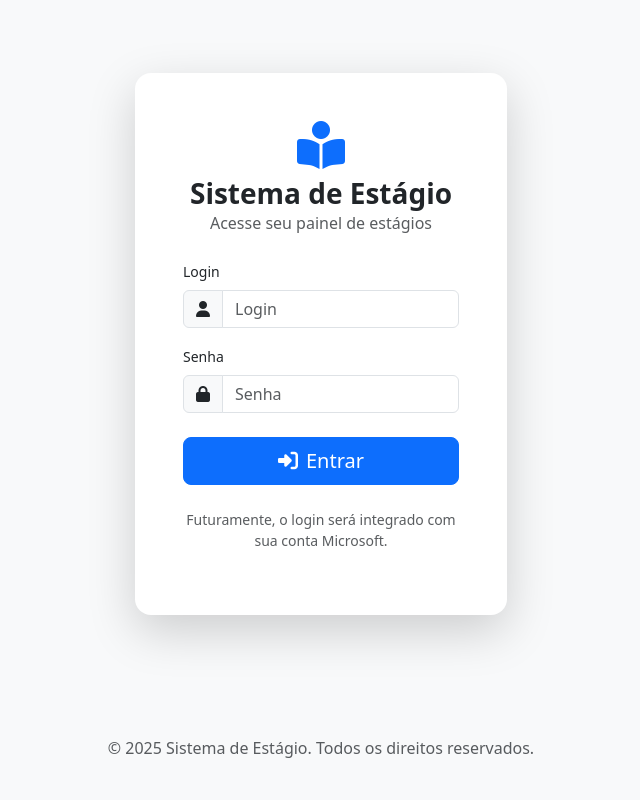
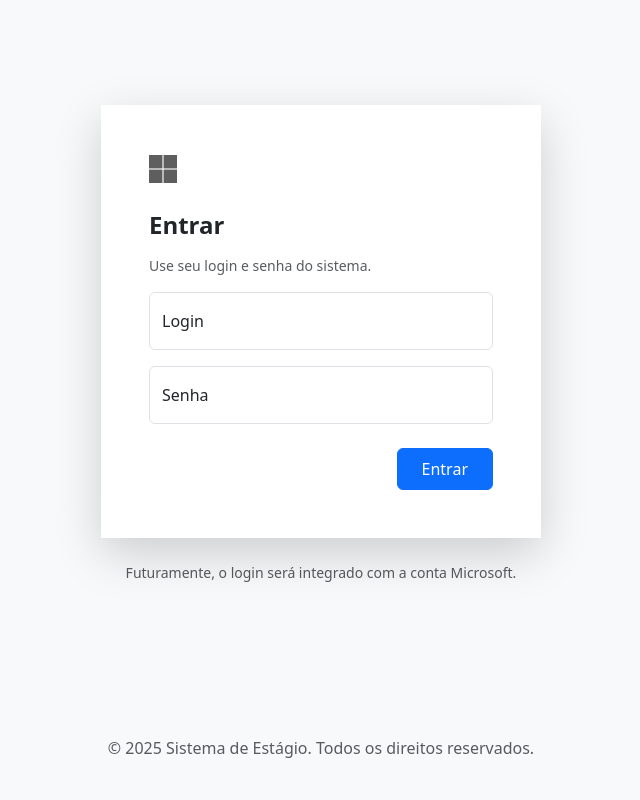
Before and after one commit to BrenoStuff/sistema-estagio, a PHP site: page /login.php in a window 1280 px wide. Shown: the whole page, without its empty margins (319-959 px from the left). Run offline with PHP 8.4, Linux system fonts and the light colour scheme.

Commit message:
Atualização visual do login

```diff
--- a/login.php
+++ b/login.php
@@ -1,82 +1,79 @@
 <?php require 'config.php'; ?>
 <?php
 // Define $title ANTES de incluir o head.php
-$title = SIS_NAME . " - Login";
+$title = SIS_NAME . " - Entrar";
 ?>
 <?php require 'components/head.php'; ?>
 
 <!--
-  Layout de <body> modificado para centralizar o conteúdo:
-  - d-flex: Ativa o Flexbox
-  - flex-column: Organiza os itens em coluna (main e footer)
-  - min-vh-100: Garante que o corpo ocupe pelo menos 100% da altura da tela
-  - bg-body-tertiary: Fundo que reage ao modo claro/escuro
+  CSS Adicional para o estilo Microsoft:
+  - Define a largura máxima do card e o fundo branco
 -->
-<body class="d-flex flex-column min-vh-100 bg-body-tertiary">
+<style>
+  .login-card-wrapper {
+    max-width: 440px;
+    width: 100%;
+  }
+</style>
 
-    <!--
-      Container principal:
-      - flex-grow-1: Faz este container "crescer" e ocupar o espaço, empurrando o footer para baixo.
-      - d-flex align-items-center justify-content-center: Centraliza o card de login vertical e horizontalmente.
-    -->
+
+<body class="d-flex flex-column min-vh-100 bg-light">
   <main class="container flex-grow-1 d-flex align-items-center justify-content-center">
-        <div class="col-lg-4 col-md-6 col-sm-8">
+    <div class="login-card-wrapper">
+      <div class="card shadow-lg border-0 rounded-3">
+        <div class="card-body bg-white p-4 p-sm-5">
 
-            <!-- Card de Login -->
-            <div class="card shadow-lg border-0 rounded-4">
-                <div class="card-body p-4 p-sm-5">
-
-                    <!-- Título e Ícone -->
-                    <div class="text-center mb-4">
-                        <i class="fas fa-book-reader fa-3x text-primary"></i>
-                        <h1 class="h3 fw-bold mt-2 mb-0"><?php echo SIS_NAME; ?></h1>
-                        <p class="text-muted">Acesse seu painel de estágios</p>
+          <!-- Logo -->
+          <div class="mb-4">
+            <i class="fab fa-microsoft fa-2x" style="color: #5E5E5E;"></i>
           </div>
 
-                    <!-- Alerta de Erro (movido para dentro do card) -->
+          <h1 class="h4 fw-bold mb-3">Entrar</h1>
+          <p class="text-muted small">Use seu login e senha do sistema.</p>
+
+
+          <!-- Aviso de Erro -->
           <?php if (isset($_GET['aviso'])) { ?>
-                        <div class="alert alert-danger alert-dismissible fade show" role="alert">
-                            <i class="fas fa-exclamation-triangle me-2"></i>
+            <div class="alert alert-danger p-2 small mb-3" role="alert">
               <?php echo htmlspecialchars($_GET['aviso']); // Adiciona h() por segurança ?>
-                            <button type="button" class="btn-close" data-bs-dismiss="alert" aria-label="Close"></button>
             </div>
           <?php } ?>
 
-                    <!-- Formulário com Input Groups -->
           <form action="<?php echo BASE_URL;?>backend/auth/login.php" method="POST">
-                        <label for="login" class="form-label small">Login</label>
-                        <div class="input-group mb-3">
-                            <span class="input-group-text"><i class="fas fa-user"></i></span>
-                            <input type="text" class="form-control" id="login" name="login" placeholder="Login" required>
+
+            <!-- Mantendo os Floating Labels do seu código, pois são visualmente similares -->
+            <div class="form-floating mb-3">
+              <input type="text" class="form-control" id="login" name="login" placeholder="Email, RA ou login" required>
+              <label for="login">Login</label>
             </div>
 
-                        <label for="senha" class="form-label small">Senha</label>
-                        <div class="input-group mb-4">
-                            <span class="input-group-text"><i class="fas fa-lock"></i></span>
+            <div class="form-floating mb-3">
               <input type="password" class="form-control" id="senha" name="senha" placeholder="Senha" required>
+              <label for="senha">Senha</label>
             </div>
 
-                        <button type="submit" class="btn btn-primary w-100 btn-lg">
-                            <i class="fas fa-sign-in-alt me-2"></i>Entrar
-                        </button>
+            <!-- Botão de Entrar alinhado à direita, como na MS -->
+            <div class="d-flex justify-content-end mt-4">
+              <button type="submit" class="btn btn-primary px-4 py-2">Entrar</button>
+            </div>
+
           </form>
 
-                    <!-- Placeholder para o login da Microsoft -->
-                    <div class="text-center mt-4">
-                        <p class="text-muted small">Futuramente, o login será integrado com sua conta Microsoft.</p>
+        </div>
+      </div>
+
+      <!-- Aviso de login futuro da MS -->
+      <div class="text-center text-muted small mt-4">
+        Futuramente, o login será integrado com a conta Microsoft.
       </div>
 
     </div>
-            </div>
-        </div>
+
   </main>
 
-    <!--
-      Rodapé:
-      - mt-auto: Margem superior automática, empurra o rodapé para o fim do container flex (body).
-    -->
-    <div class="mt-auto">
+  <div class="mt-auto w-100">
     <?php require 'components/footer.php'; ?>
   </div>
+
 </body>
 </html>
```
Lines whose indentation alone changed are shown as unchanged.
